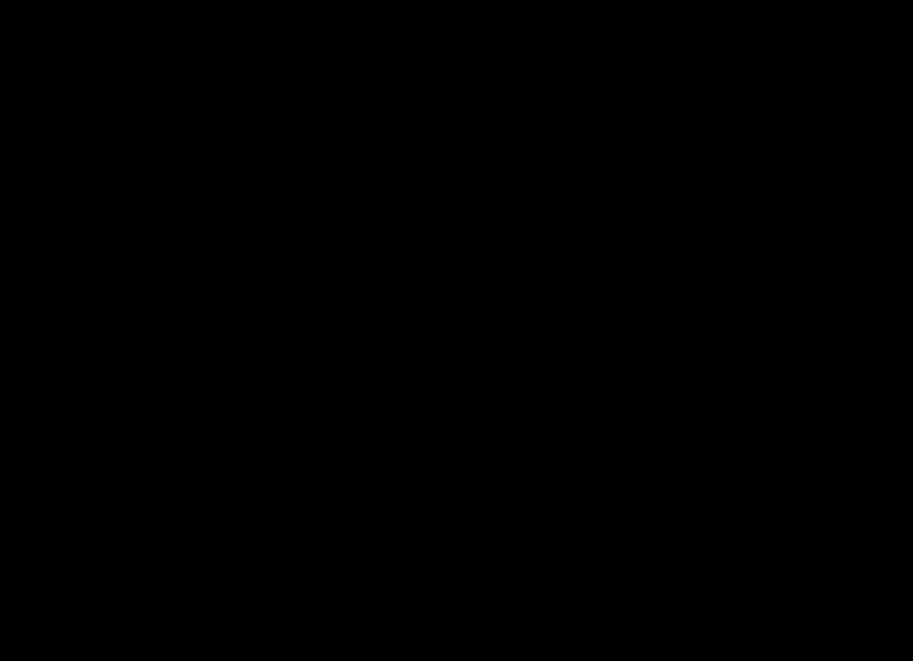
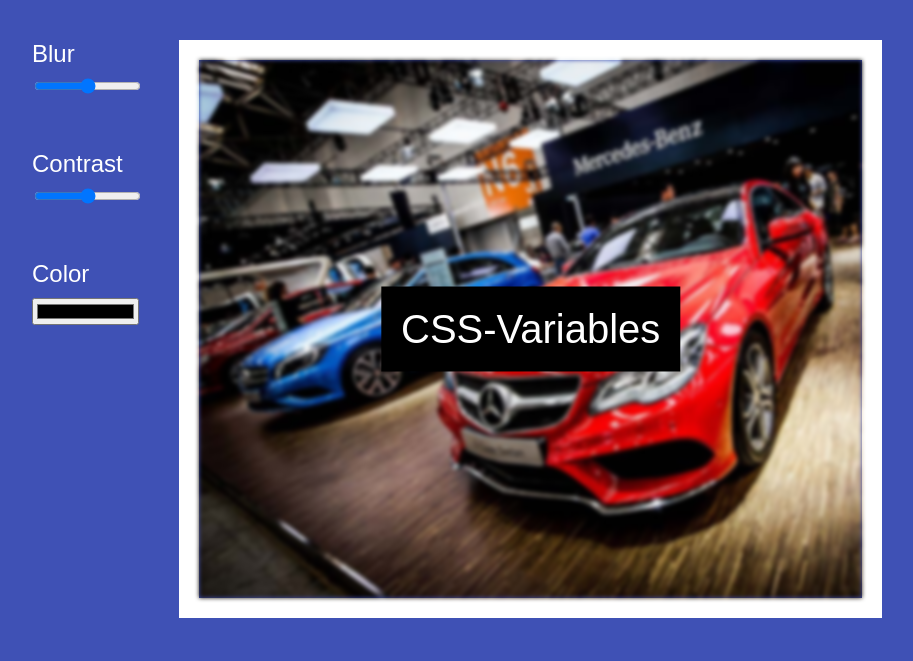
Before and after one commit to ivanov-v/JavaScript30, a plain HTML site: page css-variables/index.html in a window 1280 px wide. Shown: the whole page, without its empty margins (183-1096 px from the left). Drawn offline with Linux system fonts and the light colour scheme.

Commit message:
Сделана верстка

```diff
--- a/css-variables/index.html
+++ b/css-variables/index.html
@@ -6,7 +6,26 @@
   <link rel="stylesheet" href="style.css">
 </head>
 <body>
-
+  <div class="main">
+    <div class="main__controls">
+      <label for="blur" class="label">Blur</label>
+      <input type="range" id="blur">
+      <br>
+      <br>
+      <br>
+      <label for="contrast"  class="label">Contrast</label>
+      <input type="range" id="contrast">
+      <br>
+      <br>
+      <br>
+      <label for="color"  class="label">Color</label>
+      <input type="color" id="color">
+    </div>
+    <div class="main__frame">
+      <p class="image-text">CSS-Variables</p>
+      <img class="image" src="./cars.jpg" alt="cars">
+    </div>
+  </div>
   <script src="index.js"></script>
 </body>
 </html>
--- a/css-variables/style.css
+++ b/css-variables/style.css
@@ -1,3 +1,9 @@
+:root {
+  --blur: 2px;
+  --contrast: 100%;
+  --textColor: #fff;
+}
+
 html,
 body {
   height: 100%;
@@ -7,44 +13,55 @@ body {
 
 body {
   font-family: Arial, sans-serif;
-  background: #000 url('img/bg.jpg') 50% no-repeat;
-  background-size: cover;
-  display: flex;
-  align-items: center;
+  background: #3F51B5;
 }
 
-.keys {
+.main {
+  padding: 40px;
   display: flex;
-  align-items: center;
-  justify-content: space-between;
-  width: 90%;
-  margin: 0 auto;
+  max-width: 850px;
+  margin-left: auto;
+  margin-right: auto;
 }
 
-.key {
-  width: 50px;
-  padding: 12px;
-  background: rgba(0, 0, 0, 0.5);
-  border-radius: 10px;
-  border: 3px solid #000;
-  text-align: center;
-  transition: all 0.2s ease-in;
+.label {
+  color: #fff;
+  font-size: 24px;
+  display: block;
+  margin-bottom: 10px;
 }
 
-.key.play {
-  border-color: yellow;
-  transform: scale(1.2) translateY(-15px);
+input {
+  display: block;
+  width: 100%;
 }
 
-.key kbd {
-  display: block;
-  color: #fff;
-  font-size: 26px;
+.main__controls {
+  margin-right: 40px;
 }
 
-.key .sound {
+.main__frame {
+  position: relative;
+  border: 20px solid #fff;
+}
+
+.image-text {
+  position: absolute;
+  top: 50%;
+  left: 50%;
+  z-index: 1;
+  transform: translateX(-50%) translateY(-50%);
+  text-align: center;
+  background: #000;
+  font-size: 40px;
+  color: var(--textColor);
+  padding: 20px;
+  margin: 0;
+}
+
+.image {
   display: block;
-  color: yellow;
-  text-transform: uppercase;
-  font-size: 11px;
+  max-width: 100%;
+  height: auto;
+  filter: blur(var(--blur)) contrast(var(--contrast));
 }
```
Also changed, not shown: css-variables/cars.jpg (added).
